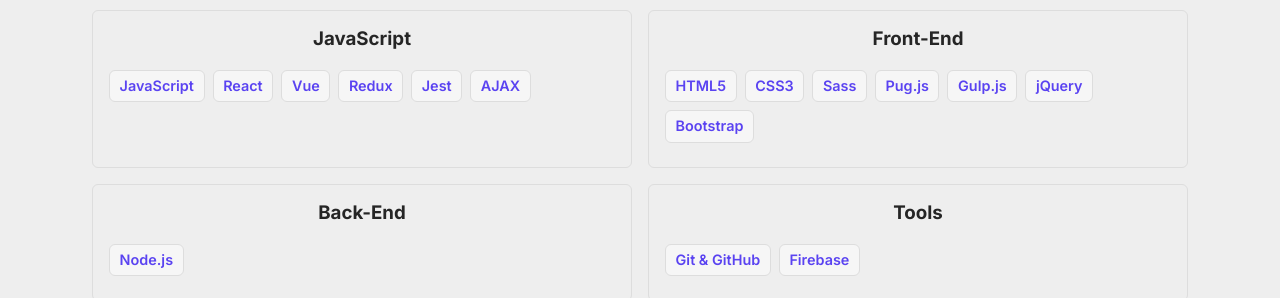
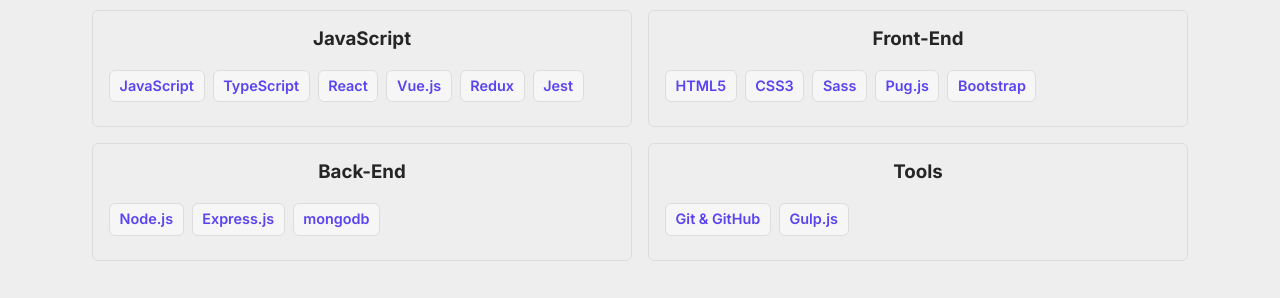
Before and after one commit to ittid/ittiddev.com, a React (Create React App) app: page / in a window 1280 px wide. Shown: the part 542-840 px from the top of the page. Built offline with nearby package versions, Linux system fonts and the light colour scheme; no server answers; a web font is replaced by a local one.

Commit message:
Update Skills.js

```diff
--- a/src/components/UI/organisms/Skills.js
+++ b/src/components/UI/organisms/Skills.js
@@ -7,7 +7,7 @@
       <div className="skills-preview">
         <SkillsMolecules
           title="JavaScript"
-          skills={["JavaScript", "React", "Vue", "Redux", "Jest", "AJAX"]}
+          skills={["JavaScript", "TypeScript", "React", "Vue.js", "Redux", "Jest"]}
         />
         <SkillsMolecules
           title="Front-End"
@@ -16,15 +16,13 @@
             "CSS3",
             "Sass",
             "Pug.js",
-            "Gulp.js",
-            "jQuery",
             "Bootstrap",
           ]}
         />
-        <SkillsMolecules title="Back-End" skills={["Node.js"]} />
+        <SkillsMolecules title="Back-End" skills={["Node.js", "Express.js", "mongodb"]} />
         <SkillsMolecules
           title="Tools"
-          skills={["Git & GitHub", "Firebase"]}
+          skills={["Git & GitHub", "Gulp.js",]}
         />
       </div>
     </>
```
